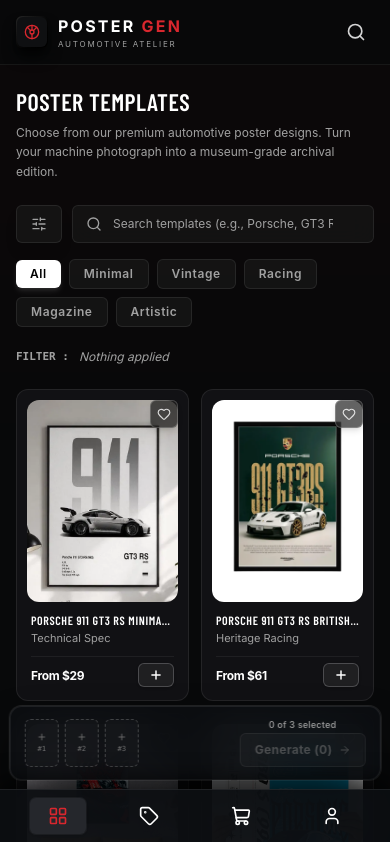
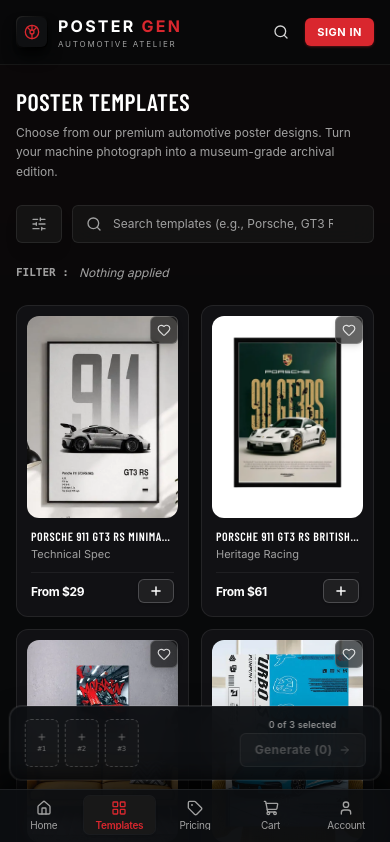
Before and after one commit to dotsatya/ai-Car-Poster, a Next.js app: page /templates in a window 390 px wide. Shown: the top 842 px of the page. Built offline with nearby package versions, Linux system fonts and the light colour scheme.

Commit message:
fix mobile ui

```diff
--- a/components/layout/MobileBottomNav.tsx
+++ b/components/layout/MobileBottomNav.tsx
@@ -1,6 +1,5 @@
 "use client";
 
-import { useState, useRef, useEffect } from "react";
 import Link from "next/link";
 import { usePathname } from "next/navigation";
 import {
@@ -8,226 +7,125 @@ import {
   Tag,
   ShoppingCart,
   User,
-  LayoutDashboard,
-  Package,
-  LogOut,
+  HomeIcon,
 } from "lucide-react";
 import { useStudio } from "@/context/StudioContext";
-import { useAppAuth } from "@/lib/auth";
 
 export function MobileBottomNav() {
   const pathname = usePathname();
-  const { user, signOut, setIsSignInOpen } = useAppAuth();
   const { setIsCartOpen, cartItems } = useStudio();
-  const [isAccountMenuOpen, setIsAccountMenuOpen] = useState(false);
-  const accountMenuRef = useRef<HTMLDivElement>(null);
 
-  // Close account popover on outside click, touch, or escape key
-  useEffect(() => {
-    if (!isAccountMenuOpen) return;
-
-    const handleOutsideInteraction = (e: MouseEvent | TouchEvent) => {
-      if (
-        accountMenuRef.current &&
-        !accountMenuRef.current.contains(e.target as Node)
-      ) {
-        setIsAccountMenuOpen(false);
-      }
-    };
-
-    const handleKeyDown = (e: KeyboardEvent) => {
-      if (e.key === "Escape") {
-        setIsAccountMenuOpen(false);
-      }
-    };
-
-    document.addEventListener("mousedown", handleOutsideInteraction);
-    document.addEventListener("touchstart", handleOutsideInteraction);
-    document.addEventListener("keydown", handleKeyDown);
-
-    return () => {
-      document.removeEventListener("mousedown", handleOutsideInteraction);
-      document.removeEventListener("touchstart", handleOutsideInteraction);
-      document.removeEventListener("keydown", handleKeyDown);
-    };
-  }, [isAccountMenuOpen]);
-
-  const [prevPathname, setPrevPathname] = useState(pathname);
-  if (prevPathname !== pathname) {
-    setPrevPathname(pathname);
-    if (isAccountMenuOpen) {
-      setIsAccountMenuOpen(false);
-    }
-  }
-
-  const avatarLetter = user?.email
-    ? user.email.trim().charAt(0).toUpperCase()
-    : "U";
-
+  const isHomeActive = pathname === "/";
   const isTemplatesActive = pathname ? pathname.startsWith("/templates") : false;
   const isPricingActive = pathname === "/pricing";
-  const isAccountActive =
-    isAccountMenuOpen || (pathname ? pathname.startsWith("/account") : false);
+  const isAccountActive = pathname ? pathname.startsWith("/account") : false;
 
   return (
     <nav
       aria-label="Mobile Bottom Navigation"
       className="fixed bottom-0 left-0 right-0 z-40 md:hidden border-t border-white/[0.08] bg-[#0B0D10]/95 backdrop-blur-2xl shadow-[0_-8px_24px_rgba(0,0,0,0.8)]"
     >
-      <div className="mx-auto max-w-md px-3 py-2 pb-[max(0.6rem,env(safe-area-inset-bottom))]">
-        <div className="grid grid-cols-4 items-center justify-items-center">
-          {/* 1. Templates Tab */}
+      <div className="mx-auto max-w-md px-2 py-1.5 pb-[max(0.6rem,env(safe-area-inset-bottom))]">
+        <div className="grid grid-cols-5 items-center justify-items-center gap-1">
+          {/* Home Tab */}
+          <Link
+            href="/"
+            aria-label="Home"
+            className={`group flex flex-col items-center justify-center w-full py-1 px-1 rounded-md transition-all duration-200 ${
+              isHomeActive
+                ? "bg-[#181818] text-brand shadow-sm ring-1 ring-white/5 font-semibold"
+                : "text-neutral-400 hover:text-white"
+            }`}
+          >
+            <HomeIcon className="h-4 w-4 sm:h-5 sm:w-5 shrink-0" />
+            <span
+              className={`text-[10px] tracking-tight mt-1 leading-none truncate max-w-full ${
+                isHomeActive ? "text-brand font-semibold" : "text-neutral-400 group-hover:text-white"
+              }`}
+            >
+              Home
+            </span>
+          </Link>
+
+          {/* Templates Tab */}
           <Link
             href="/templates"
             aria-label="Templates"
-            className={`flex h-9 w-14 sm:w-16 items-center justify-center rounded-md transition-all duration-200 ${
+            className={`group flex flex-col items-center justify-center w-full py-1 px-1 rounded-md transition-all duration-200 ${
               isTemplatesActive
-                ? "bg-[#25272c] text-brand shadow-sm ring-1 ring-white/5"
-                : "text-white hover:text-white/80"
+                ? "bg-[#181818] text-brand shadow-sm ring-1 ring-white/5 font-semibold"
+                : "text-neutral-400 hover:text-white"
             }`}
           >
-            <LayoutGrid className="h-5 w-5 shrink-0" />
+            <LayoutGrid className="h-4 w-4 sm:h-5 sm:w-5 shrink-0" />
+            <span
+              className={`text-[10px] tracking-tight mt-1 leading-none truncate max-w-full ${
+                isTemplatesActive ? "text-brand font-semibold" : "text-neutral-400 group-hover:text-white"
+              }`}
+            >
+              Templates
+            </span>
           </Link>
 
-          {/* 2. Pricing Tab */}
+          {/* Pricing Tab */}
           <Link
             href="/pricing"
             aria-label="Pricing"
-            className={`flex h-9 w-14 sm:w-16 items-center justify-center rounded-md transition-all duration-200 ${
+            className={`group flex flex-col items-center justify-center w-full py-1 px-1 rounded-md transition-all duration-200 ${
               isPricingActive
-                ? "bg-[#25272c] text-brand shadow-sm ring-1 ring-white/5"
-                : "text-white hover:text-white/80"
+                ? "bg-[#181818] text-brand shadow-sm ring-1 ring-white/5 font-semibold"
+                : "text-neutral-400 hover:text-white"
             }`}
           >
-            <Tag className="h-5 w-5 shrink-0" />
+            <Tag className="h-4 w-4 sm:h-5 sm:w-5 shrink-0" />
+            <span
+              className={`text-[10px] tracking-tight mt-1 leading-none truncate max-w-full ${
+                isPricingActive ? "text-brand font-semibold" : "text-neutral-400 group-hover:text-white"
+              }`}
+            >
+              Pricing
+            </span>
           </Link>
 
-          {/* 3. Cart Tab */}
+          {/* Cart Tab */}
           <button
             type="button"
             onClick={() => setIsCartOpen(true)}
             aria-label="Shopping Cart"
-            className="relative flex h-9 w-14 sm:w-16 items-center justify-center rounded-md text-white hover:text-white/80 transition-colors cursor-pointer"
+            className="group flex flex-col items-center justify-center w-full py-1 px-1 rounded-md text-neutral-400 hover:text-white transition-colors cursor-pointer"
           >
             <div className="relative flex items-center justify-center">
-              <ShoppingCart className="h-5 w-5 shrink-0" />
+              <ShoppingCart className="h-4 w-4 sm:h-5 sm:w-5 shrink-0" />
               {cartItems.length > 0 && (
-                <span className="absolute -top-1.5 -right-2 flex h-4 min-w-4 px-1 items-center justify-center rounded-full bg-brand text-[9px] font-bold text-white shadow-sm ring-1 ring-[#0B0D10] animate-in zoom-in-75 duration-150">
+                <span className="absolute -top-1 -right-2 flex h-3.5 min-w-3.5 px-1 items-center justify-center rounded-full bg-brand text-[8px] font-bold text-white shadow-sm ring-1 ring-[#0B0D10] animate-in zoom-in-75 duration-150">
                   {cartItems.length}
                 </span>
               )}
             </div>
+            <span className="text-[10px] tracking-tight mt-1 leading-none truncate max-w-full text-neutral-400 group-hover:text-white">
+              Cart
+            </span>
           </button>
 
-          {/* 4. Sign In / Profile Tab */}
-          <div className="relative flex items-center justify-center" ref={accountMenuRef}>
-            {user ? (
-              <>
-                <button
-                  type="button"
-                  onClick={() => setIsAccountMenuOpen((prev) => !prev)}
-                  aria-expanded={isAccountMenuOpen}
-                  aria-haspopup="true"
-                  aria-label="User Account Menu"
-                  className="flex h-9 w-14 sm:w-16 items-center justify-center rounded-md transition-all duration-200 cursor-pointer"
-                >
-                  <div
-                    className={`flex h-7 w-7 sm:h-8 sm:w-8 items-center justify-center rounded-full text-xs font-bold text-white transition-all ${
-                      isAccountActive
-                        ? "border border-brand bg-[#101215]"
-                        : "border border-brand bg-[#101215] hover:ring-1 hover:ring-brand/30"
-                    }`}
-                  >
-                    <span>{avatarLetter}</span>
-                  </div>
-                </button>
-
-                {/* Account Popover Menu Floating Above Bottom Navigation */}
-                {isAccountMenuOpen && (
-                  <div
-                    role="menu"
-                    className="absolute bottom-full right-0 mb-3 w-64 max-w-[calc(100vw-2rem)] rounded-md border border-white/[0.12] bg-[#121215]/98 p-1.5 shadow-2xl backdrop-blur-2xl z-50 animate-in fade-in zoom-in-95 slide-in-from-bottom-2 duration-150"
-                  >
-                    {/* Header: Avatar + User Email */}
-                    <div className="flex items-center gap-2.5 px-3 py-2.5 border-b border-white/[0.08]">
-                      <div className="flex h-8 w-8 shrink-0 items-center justify-center rounded-full bg-[#101215] border border-brand text-white font-bold text-xs shadow-inner">
-                        {avatarLetter}
-                      </div>
-                      <div className="min-w-0 flex-1">
-                        <p
-                          className="text-xs font-semibold text-white truncate"
-                          title={user.email}
-                        >
-                          {user.email}
-                        </p>
-                        <p className="text-[10px] text-neutral-400 font-medium">
-                          Atelier Collector
-                        </p>
-                      </div>
-                    </div>
-
-                    {/* Menu Links */}
-                    <div className="py-1 space-y-0.5">
-                      <Link
-                        href="/account"
-                        onClick={() => setIsAccountMenuOpen(false)}
-                        className="flex items-center gap-2.5 w-full rounded-md px-3 py-2 text-xs font-medium text-neutral-300 hover:bg-white/[0.06] hover:text-white transition-colors"
-                        role="menuitem"
-                      >
-                        <LayoutDashboard className="h-4 w-4 text-neutral-400 shrink-0" />
-                        <span>My Dashboard</span>
-                      </Link>
-
-                      <Link
-                        href="/account/orders"
-                        onClick={() => setIsAccountMenuOpen(false)}
-                        className="flex items-center gap-2.5 w-full rounded-md px-3 py-2 text-xs font-medium text-neutral-300 hover:bg-white/[0.06] hover:text-white transition-colors"
-                        role="menuitem"
-                      >
-                        <Package className="h-4 w-4 text-neutral-400 shrink-0" />
-                        <span>My Orders</span>
-                      </Link>
-
-                      <Link
-                        href="/account/settings"
-                        onClick={() => setIsAccountMenuOpen(false)}
-                        className="flex items-center gap-2.5 w-full rounded-md px-3 py-2 text-xs font-medium text-neutral-300 hover:bg-white/[0.06] hover:text-white transition-colors"
-                        role="menuitem"
-                      >
-                        <User className="h-4 w-4 text-neutral-400 shrink-0" />
-                        <span>My Account</span>
-                      </Link>
-                    </div>
-
-                    {/* Sign Out Item */}
-                    <div className="pt-1 border-t border-white/[0.08]">
-                      <button
-                        type="button"
-                        onClick={() => {
-                          setIsAccountMenuOpen(false);
-                          signOut();
-                        }}
-                        className="flex items-center gap-2.5 w-full rounded-md px-3 py-2 text-xs font-medium text-red-400 hover:bg-red-500/10 hover:text-red-300 transition-colors cursor-pointer text-left"
-                        role="menuitem"
-                      >
-                        <LogOut className="h-4 w-4 text-red-400 shrink-0" />
-                        <span>Sign Out</span>
-                      </button>
-                    </div>
-                  </div>
-                )}
-              </>
-            ) : (
-              <button
-                type="button"
-                onClick={() => setIsSignInOpen(true)}
-                aria-label="Sign In"
-                className="flex h-9 w-14 sm:w-16 items-center justify-center rounded-md text-white hover:text-white/80 transition-colors cursor-pointer"
-              >
-                <User className="h-5 w-5 shrink-0" />
-              </button>
-            )}
-          </div>
+          {/* Dashboard / Account Tab */}
+          <Link
+            href="/account"
+            aria-label="My Account"
+            className={`group flex flex-col items-center justify-center w-full py-1 px-1 rounded-md transition-all duration-200 ${
+              isAccountActive
+                ? "bg-[#181818] text-brand shadow-sm ring-1 ring-white/5 font-semibold"
+                : "text-neutral-400 hover:text-white"
+            }`}
+          >
+            <User className="h-4 w-4 sm:h-5 sm:w-5 shrink-0" />
+            <span
+              className={`text-[10px] tracking-tight mt-1 leading-none truncate max-w-full ${
+                isAccountActive ? "text-brand font-semibold" : "text-neutral-400 group-hover:text-white"
+              }`}
+            >
+              Account
+            </span>
+          </Link>
         </div>
       </div>
     </nav>
--- a/components/layout/Navbar.tsx
+++ b/components/layout/Navbar.tsx
@@ -124,22 +124,22 @@ export function Navbar() {
           })}
         </nav>
 
-        {/* Desktop Action Icons & Profile */}
-        <div className="hidden md:flex items-center gap-3">
+        {/* Action Icons & Profile (Search & Account on all views, Bag on Desktop) */}
+        <div className="flex items-center gap-2 sm:gap-3 shrink-0">
           {/* Search Button */}
           <button
             onClick={() => setIsSearchOpen(true)}
-            className="flex h-9 w-9 items-center justify-center rounded-md text-neutral-300 transition-colors hover:bg-white/[0.06] hover:text-white cursor-pointer"
+            className="flex h-8 w-8 sm:h-9 sm:w-9 items-center justify-center rounded-md text-neutral-300 transition-colors hover:bg-white/[0.06] hover:text-white cursor-pointer"
             aria-label="Search"
             title="Search Templates"
           >
-            <Search className="h-4 w-4" />
+            <Search className="h-4 w-4 sm:h-4 sm:w-4" />
           </button>
 
-          {/* Shopping Bag Button */}
+          {/* Shopping Bag Button (Desktop only) */}
           <button
             onClick={() => setIsCartOpen(true)}
-            className="relative flex h-9 w-9 items-center justify-center rounded-md text-neutral-300 transition-colors hover:bg-white/[0.06] hover:text-white cursor-pointer"
+            className="hidden md:flex relative h-9 w-9 items-center justify-center rounded-md text-neutral-300 transition-colors hover:bg-white/[0.06] hover:text-white cursor-pointer"
             aria-label="Shopping Bag"
             title="Studio Bag"
           >
@@ -238,24 +238,12 @@ export function Navbar() {
           ) : (
             <button
               onClick={() => setIsSignInOpen(true)}
-              className="rounded-md bg-brand hover:bg-brand-hover px-4 py-2 text-xs font-bold uppercase tracking-wider text-white shadow-sm shadow-brand/30 hover:shadow-brand/50 transition-all cursor-pointer hover:scale-[1.01] active:scale-[0.98]"
+              className="rounded-md bg-brand hover:bg-brand-hover px-3 py-1.5 sm:px-4 sm:py-2 text-[11px] sm:text-xs font-bold uppercase tracking-wider text-white shadow-sm shadow-brand/30 hover:shadow-brand/50 transition-all cursor-pointer hover:scale-[1.01] active:scale-[0.98]"
             >
               Sign In
             </button>
           )}
         </div>
-
-        {/* Mobile Right Controls: Minimal Top Header with only Search icon */}
-        <div className="flex items-center md:hidden shrink-0">
-          <button
-            onClick={() => setIsSearchOpen(true)}
-            className="flex h-9 w-9 items-center justify-center rounded-md text-neutral-300 hover:bg-white/[0.06] hover:text-white transition-colors cursor-pointer"
-            aria-label="Search templates"
-            title="Search"
-          >
-            <Search className="h-5 w-5" />
-          </button>
-        </div>
       </div>
     </header>
   );
--- a/components/templates/TemplateGrid.tsx
+++ b/components/templates/TemplateGrid.tsx
@@ -161,7 +161,7 @@ export function TemplateGrid() {
       </div>
 
       {/* 2. Quick Style Pills + Result Count Row */}
-      <div className="flex flex-wrap items-center justify-between gap-3">
+      <div className="hidden sm:flex flex-wrap items-center justify-between gap-3 ">
         <div className="flex flex-wrap items-center gap-2">
           {QUICK_STYLES.map((style) => {
             const isActive =
```
Also changed, not shown: app/checkout/page.tsx (+23 -8 lines), app/checkout/success/page.tsx (+94 -12 lines).
